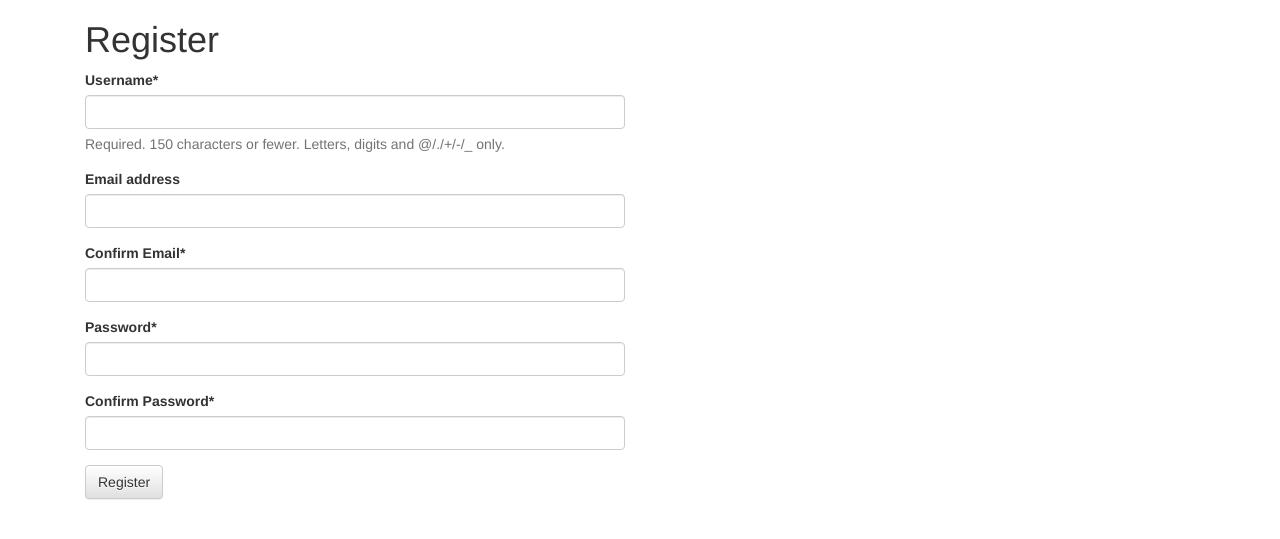
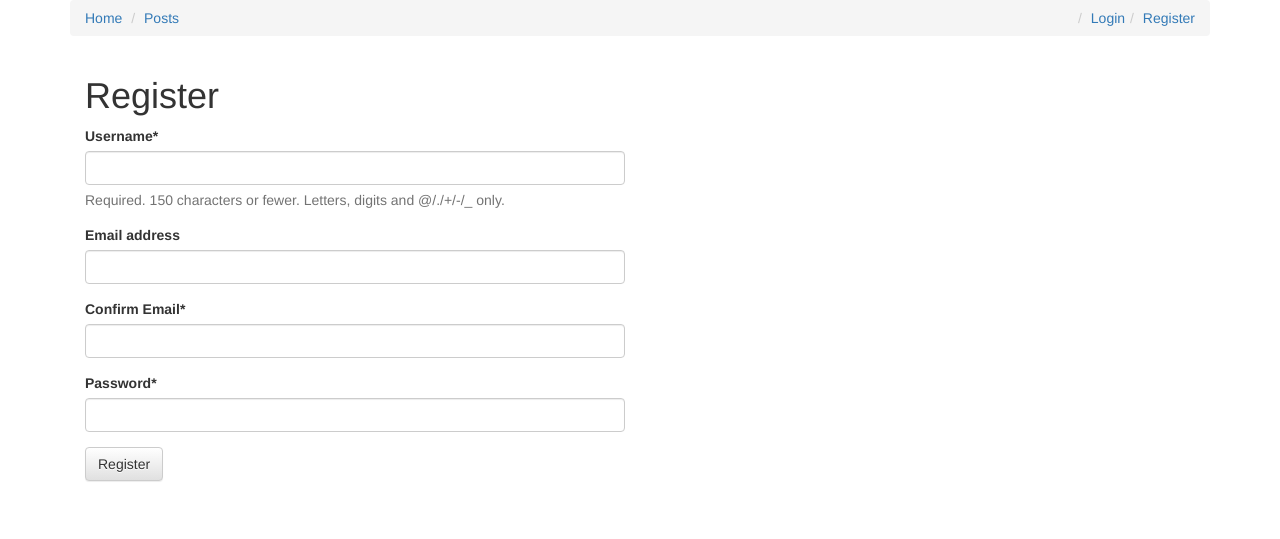
Before and after one commit to aminhp93/django_advanced_blog_project, a Django app: page /register in a window 1280 px wide. Shown: the top 539 px of the page. Run offline with Django 3.2, Linux system fonts and the light colour scheme; some libraries are stand-ins or nearby versions.

Commit message:
breadcrum

```diff
--- a/accounts/forms.py
+++ b/accounts/forms.py
@@ -36,7 +36,7 @@ class UserLoginForm(forms.Form):
 
 class UserRegisterForm(forms.ModelForm):
 	email2 = forms.EmailField(label="Confirm Email")
-	password2 = forms.CharField(label="Confirm Password", widget=forms.PasswordInput)
+	password = forms.CharField(widget=forms.PasswordInput)
 
 	class Meta:
 		model = User
@@ -45,14 +45,18 @@ class UserRegisterForm(forms.ModelForm):
 			"email",
 			"email2",
 			"password",
-			"password2",
+			# "password2",
 			]
 
-	def clean_email(self):
+	def clean_email2(self):
 		email = self.cleaned_data.get("email")
 		email2 = self.cleaned_data.get("email2")
 
 		if email != email2:
-			raise ValidationError("Email not match")
+			raise forms.ValidationError("Email not match")
+
+		email_qs = User.objects.filter(email=email)
+		if email_qs.exists():
+			raise forms.ValidationError("This email has been registered")
 
 		return email
--- a/accounts/views.py
+++ b/accounts/views.py
@@ -1,11 +1,12 @@
 from django.contrib.auth import (authenticate, get_user_model, login, logout)
-from django.shortcuts import render
+from django.shortcuts import render, redirect
 
 from .forms import UserLoginForm, UserRegisterForm
 
 # Create your views here.
 def login_view(request):
 	print(request.user.is_authenticated())
+	next = request.GET.get("next")
 	title = "Login"
 	form = UserLoginForm(request.POST or None)
 	if form.is_valid():
@@ -14,13 +15,29 @@ def login_view(request):
 
 		user = authenticate(username=username, password=password)
 		login(request, user)
+		if next:
+			return redirect(next)
 		print(request.user.is_authenticated())
+		return redirect("/")
 
 	return render(request, "form.html", {"form": form, "title": title})
 
 def register_view(request):
+	next = request.GET.get("next")
 	title = "Register"
 	form = UserRegisterForm(request.POST or None)
+
+	if form.is_valid():
+		user = form.save(commit=False)
+		password = form.cleaned_data.get("password")
+		user.set_password(password)
+		user.save()
+
+		new_user = authenticate(username=user.username, password=password)
+		login(request, new_user)
+		if next:
+			return redirect(next)
+		return redirect("/")
 
 	context = {
 		"form": form,
@@ -30,4 +47,4 @@ def register_view(request):
 
 def logout_view(request):
 	logout(request)
-	return render(request, "form.html", {})
+	return redirect("/")
--- a/blog_project/settings.py
+++ b/blog_project/settings.py
@@ -124,6 +124,7 @@ USE_TZ = True
 
 # Static files (CSS, JavaScript, Images)
 # https://docs.djangoproject.com/en/1.10/howto/static-files/
+LOGIN_URL = '/login/'
 
 STATIC_URL = '/static/'
 
--- a/blog_project/urls.py
+++ b/blog_project/urls.py
@@ -22,7 +22,7 @@ from accounts.views import (login_view, register_view, logout_view)
 
 urlpatterns = [
     url(r'^admin/', admin.site.urls),
-    url(r'^posts/', include('posts.urls', namespace='posts')),
+    url(r'^', include('posts.urls', namespace='posts')),
     url(r'^comments/', include('comments.urls', namespace='comments')),
     url(r'^login', login_view, name="login"),
     url(r'^logout', logout_view, name="logout"),
--- a/comments/views.py
+++ b/comments/views.py
@@ -2,11 +2,13 @@ from django.http import HttpResponseRedirect, Http404, HttpResponse
 from django.shortcuts import render, get_object_or_404
 from django.contrib.contenttypes.models import ContentType
 from django.contrib import messages
+from django.contrib.auth.decorators import login_required
 
 from .forms import CommentForm
 from .models import Comment
 # Create your views here.
 
+@login_required#(login_url="/login/")
 def comment_delete(request, id):
 	# obj = get_object_or_404(Comment, id=id)
 
--- a/posts/templates/base.html
+++ b/posts/templates/base.html
@@ -5,17 +5,13 @@
 <head>
     <meta charset="UTF-8">
     <title>{% block head %}Project Blog{% endblock %}</title>
-
     <link rel="stylesheet" href="{% static 'css/main.css' %}">
     <!-- Latest compiled and minified CSS -->
     <link rel="stylesheet" href="https://maxcdn.bootstrapcdn.com/bootstrap/3.3.7/css/bootstrap.min.css" integrity="sha384-BVYiiSIFeK1dGmJRAkycuHAHRg32OmUcww7on3RYdg4Va+PmSTsz/K68vbdEjh4u" crossorigin="anonymous">
     <!-- Optional theme -->
     <link rel="stylesheet" href="https://maxcdn.bootstrapcdn.com/bootstrap/3.3.7/css/bootstrap-theme.min.css" integrity="sha384-rHyoN1iRsVXV4nD0JutlnGaslCJuC7uwjduW9SVrLvRYooPp2bWYgmgJQIXwl/Sp" crossorigin="anonymous">
     <!-- Latest compiled and minified JavaScript -->
-
-    <link rel="stylesheet" href="https://maxcdn.bootstrapcdn.com/font-awesome/4.7.0/css/font-awesome.min.css">
-    {% block head_extra %}
-    {% endblock %}
+    <link rel="stylesheet" href="https://maxcdn.bootstrapcdn.com/font-awesome/4.7.0/css/font-awesome.min.css"> {% block head_extra %} {% endblock %}
 </head>
 
 <body>
@@ -32,6 +28,16 @@
     </script>
     {% include 'messages_display.html' %}
     <div class="container">
+        <ol class="breadcrumb">
+            <li><a href="{% url 'posts:list' %}">Home</a></li>
+            <li><a href="{% url 'posts:list' %}">Posts</a></li>
+            {% if request.user.is_authenticated %}
+            <li class="pull-right"><a href="{% url 'logout' %}">Logout</a></li>
+            {% else %}
+            <li class="pull-right"><a href="{% url 'register' %}">Register</a></li>
+            <li class="pull-right"><a href="{% url 'login' %}">Login</a></li>
+            {% endif %}
+        </ol>
         {% block content %} {% endblock %}
     </div>
     <script src="https://ajax.googleapis.com/ajax/libs/jquery/3.1.1/jquery.min.js"></script>
@@ -47,7 +53,7 @@
             $(this).html(markedContent)
         })
 
-        $(".content-markdown img").each(function(){
+        $(".content-markdown img").each(function() {
                 $(this).addClass("img-responsive")
             })
             // $(".post-detail-item img").each(function(){
@@ -60,13 +66,13 @@
         var titleInput = $("#id_title")
             // $("#preview-title").text(titleInput.val())
 
-         function setTitle(value){
+        function setTitle(value) {
             $("#preview-title").text(value)
         }
 
         setTitle(titleInput.val())
 
-        titleInput.keyup(function(){
+        titleInput.keyup(function() {
             var newTitle = $(this).val();
             setTitle(newTitle);
         })
@@ -77,21 +83,21 @@
         var contentInput = $("#id_content")
             // $("#preview-content").html(marked(contentItem.val()))
 
-        function setContent(value){
+        function setContent(value) {
             var markedContent = marked(value)
             $("#preview-content").html(markedContent)
-            $("#preview-content img").each(function(){
+            $("#preview-content img").each(function() {
                 $(this).addClass("img-responsive")
             })
         }
         setContent(contentInput.val())
 
-        contentInput.keyup(function(){
+        contentInput.keyup(function() {
             var newContent = $(this).val();
             setContent(newContent);
         })
 
-        $(".comment-reply-btn").click(function(e){
+        $(".comment-reply-btn").click(function(e) {
             e.preventDefault();
             $(this).parent().next(".comment-reply").fadeToggle();
         })
--- a/posts/views.py
+++ b/posts/views.py
@@ -72,7 +72,7 @@ def post_detail(request, slug=None):
 
 	form = CommentForm(request.POST or None, initial=initial_data)
 
-	if form.is_valid():
+	if form.is_valid() and request.user.is_authenticated():
 		print(form.cleaned_data)
 		c_type = form.cleaned_data.get("content_type")
 		content_type = ContentType.objects.get(model=c_type)
```
Also changed, not shown: posts/templates/post_detail.html (+8 -0 lines), db.sqlite3. Lines whose indentation alone changed are shown as unchanged.
